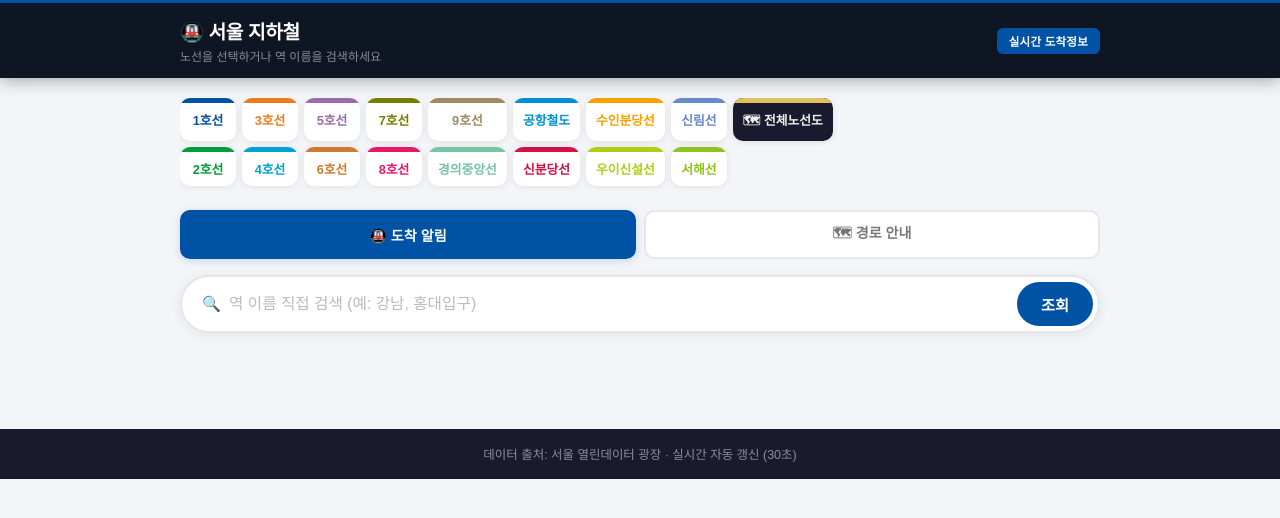
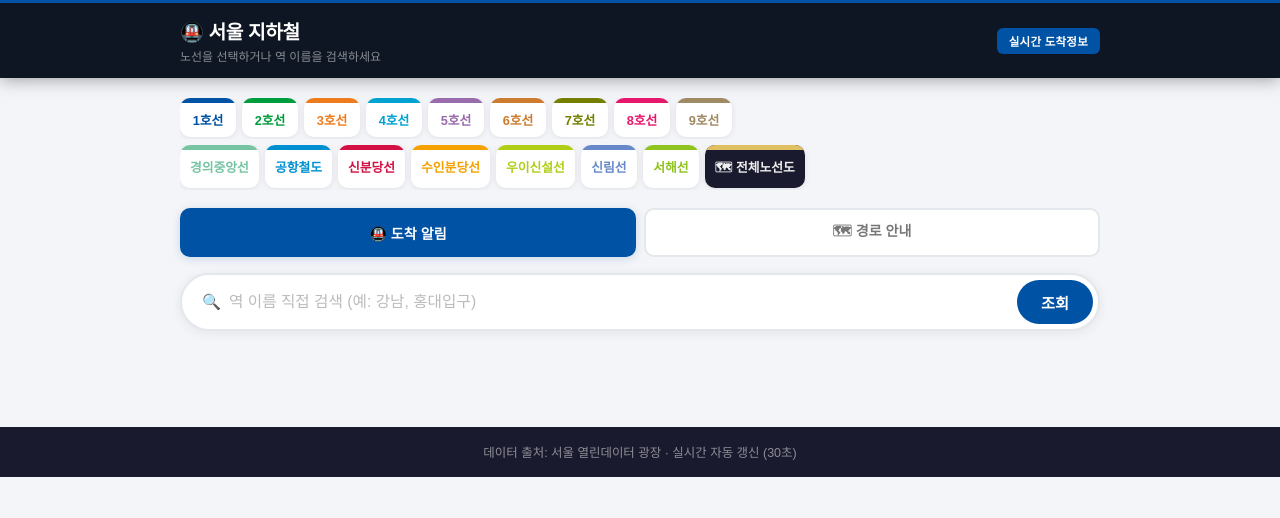
Before and after one commit to gamsa1106-cpu/subway, a plain HTML site: page index.html in a window 1280 px wide. Drawn offline with Linux system fonts and the light colour scheme.

Commit message:
design: 노선 탭 1행=1~9호선, 2행=한글노선+전체노선도 2행 레이아웃

```diff
--- a/app.js
+++ b/app.js
@@ -142,19 +142,27 @@ const scheduleBtn     = document.getElementById("schedule-btn");
 
 // ── 노선 탭 초기화 ──
 function initLineMenu() {
-  lineTabs.innerHTML = Object.entries(LINE_LABEL)
-    .filter(([id]) => !LINE_HIDDEN.has(id))
-    .map(([id, name]) => {
-      const c = LINE_COLOR[id];
-      return `<button class="line-tab" data-line="${id}" style="--lc:${c}"><div class="line-tab-bar"></div><span class="line-tab-label">${name}</span></button>`;
-    }).join("");
+  const numbered = ["1001","1002","1003","1004","1005","1006","1007","1008","1009"];
+  const named    = ["1063","1065","1067","1075","1077","1092","1093"];
 
-  // 전체노선도 버튼 추가
-  const fmBtn = document.createElement("button");
-  fmBtn.className = "line-tab fullmap-tab";
-  fmBtn.innerHTML = '<div class="line-tab-bar"></div><span class="line-tab-label">🗺 전체노선도</span>';
-  fmBtn.addEventListener("click", openFullMap);
-  lineTabs.appendChild(fmBtn);
+  const makeTab = id => {
+    const c = LINE_COLOR[id];
+    return `<button class="line-tab" data-line="${id}" style="--lc:${c}">
+      <div class="line-tab-bar"></div><span class="line-tab-label">${LINE_LABEL[id]}</span>
+    </button>`;
+  };
+
+  lineTabs.innerHTML = `
+    <div class="line-row">${numbered.map(makeTab).join("")}</div>
+    <div class="line-row">
+      ${named.map(makeTab).join("")}
+      <button class="line-tab fullmap-tab" id="fullmap-tab-btn">
+        <div class="line-tab-bar"></div><span class="line-tab-label">🗺 전체노선도</span>
+      </button>
+    </div>
+  `;
+
+  document.getElementById("fullmap-tab-btn").addEventListener("click", openFullMap);
 
   lineTabs.querySelectorAll(".line-tab[data-line]").forEach(btn => {
     btn.addEventListener("click", () => {
--- a/style.css
+++ b/style.css
@@ -57,21 +57,22 @@ main {
   padding: 20px 20px 40px;
 }
 
-/* ── 노선 탭 메뉴바 (2열 그리드) ── */
+/* ── 노선 탭 메뉴바 (2행) ── */
 .line-tabs {
-  display: grid;
-  grid-template-rows: repeat(2, auto);
-  grid-auto-flow: column;
-  grid-auto-columns: max-content;
+  display: flex;
+  flex-direction: column;
   gap: 6px;
   margin-bottom: 18px;
+}
+.line-row {
+  display: flex;
+  flex-wrap: nowrap;
+  gap: 6px;
   overflow-x: auto;
-  scrollbar-width: thin;
-  scrollbar-color: #ddd transparent;
-  padding-bottom: 6px;
+  scrollbar-width: none;
+  padding-bottom: 2px;
 }
-.line-tabs::-webkit-scrollbar { height: 4px; }
-.line-tabs::-webkit-scrollbar-thumb { background: #ddd; border-radius: 4px; }
+.line-row::-webkit-scrollbar { display: none; }
 
 .line-tab {
   flex-shrink: 0;
```
